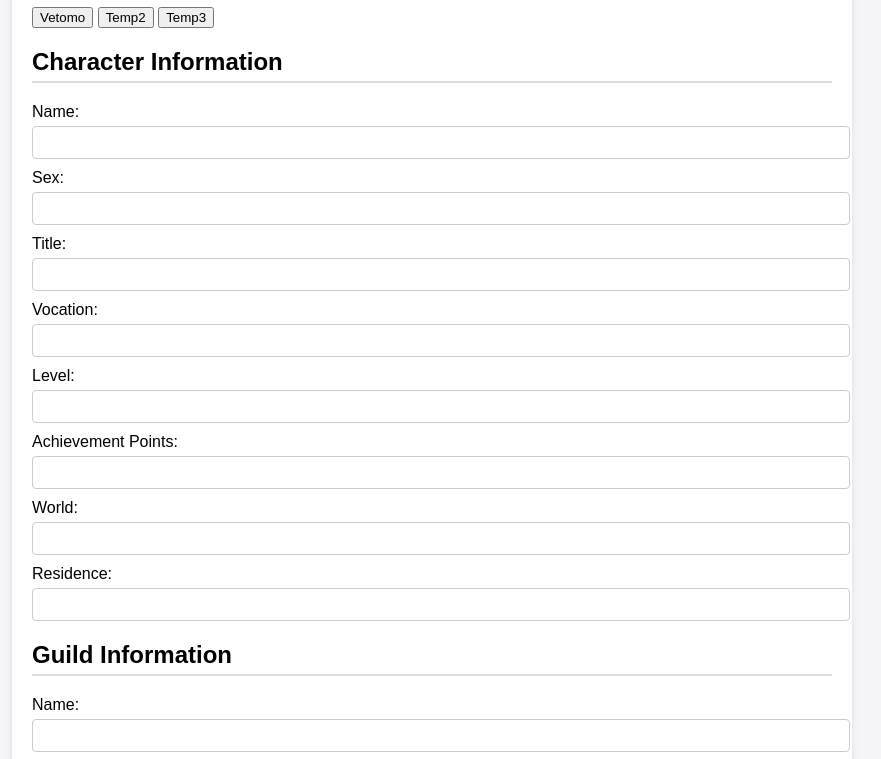
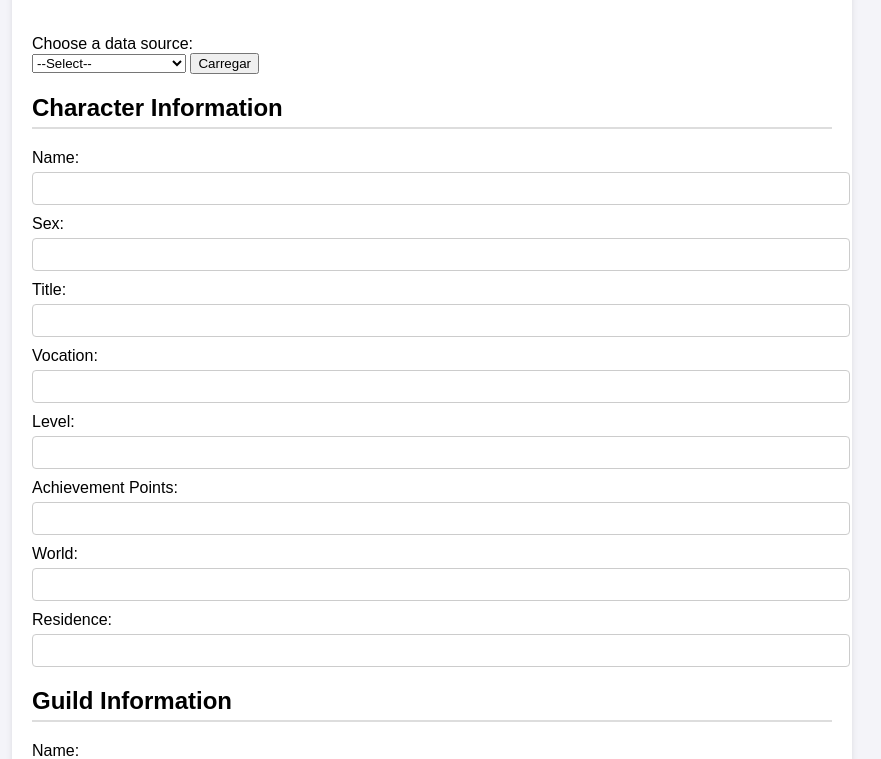
Before and after one commit to alvaromaf/tibiacharactersheet, a plain HTML site: page index.html in a window 1280 px wide. Shown: the part 113-872 px from the top of the page, without its empty margins (208-1089 px from the left). Drawn offline with Linux system fonts and the light colour scheme; no server answers.

Commit message:
Update index.html

```diff
--- a/index.html
+++ b/index.html
@@ -12,9 +12,32 @@
             <h1>Tibia Character Sheet</h1>
         </header>
 
-    <button type="button" id="source1-button">Vetomo</button>
-    <button type="button" id="source2-button">Temp2</button>
-    <button type="button" id="source3-button">Temp3</button>
+ <br />
+     <label for="data-source">Choose a data source:</label>
+    <select id="data-source">
+        <option value="">--Select--</option>
+		<option value="alan%2Bmight">Alan Might</option>
+		<option value="arthaner">Arthaner</option>
+		<option value="atte%2Bof%2Btroia">Atte of Troia</option>
+		<option value="belo%2Bpagodeiro">Belo Pagodeiro</option>
+		<option value="bonnie%2Bfraser">Bonnie Fraser</option>
+		<option value="curandeiro%2Bfita%2Bfeia">Curandeiro Fita Feia</option>
+		<option value="haylley%2Bwilliams">Haylley Williams</option>
+		<option value="igrs">Igrs</option>
+		<option value="manicure%2Bda%2Bjanja">Manicure da Janja</option>
+		<option value="mike%2Bburkett">Mike Burkett</option>
+		<option value="mocoto">Mocoto</option>
+		<option value="nico%2Bbourbaki">Nico Bourbaki</option>
+		<option value="silvio%2Bsantos%2Bfalecido">Silvio Santos Falecido</option>
+		<option value="soul%2Bjack%2Billuminati">Soul Jack Illuminati</option>
+		<option value="soul%2Bjackl">Soul Jackl</option>
+		<option value="soul%2Bjacklll">Soul Jacklll</option>
+		<option value="torchbearer">Torchbearer</option>
+		<option value="tyler%2Bjoseph">Tyler Joseph</option>
+		<option value="vetomo">Vetomo</option>
+    </select>
+
+     <button type="button" id="button">Carregar</button>
 
         <section class="character-info">
             <h2>Character Information</h2>
```
